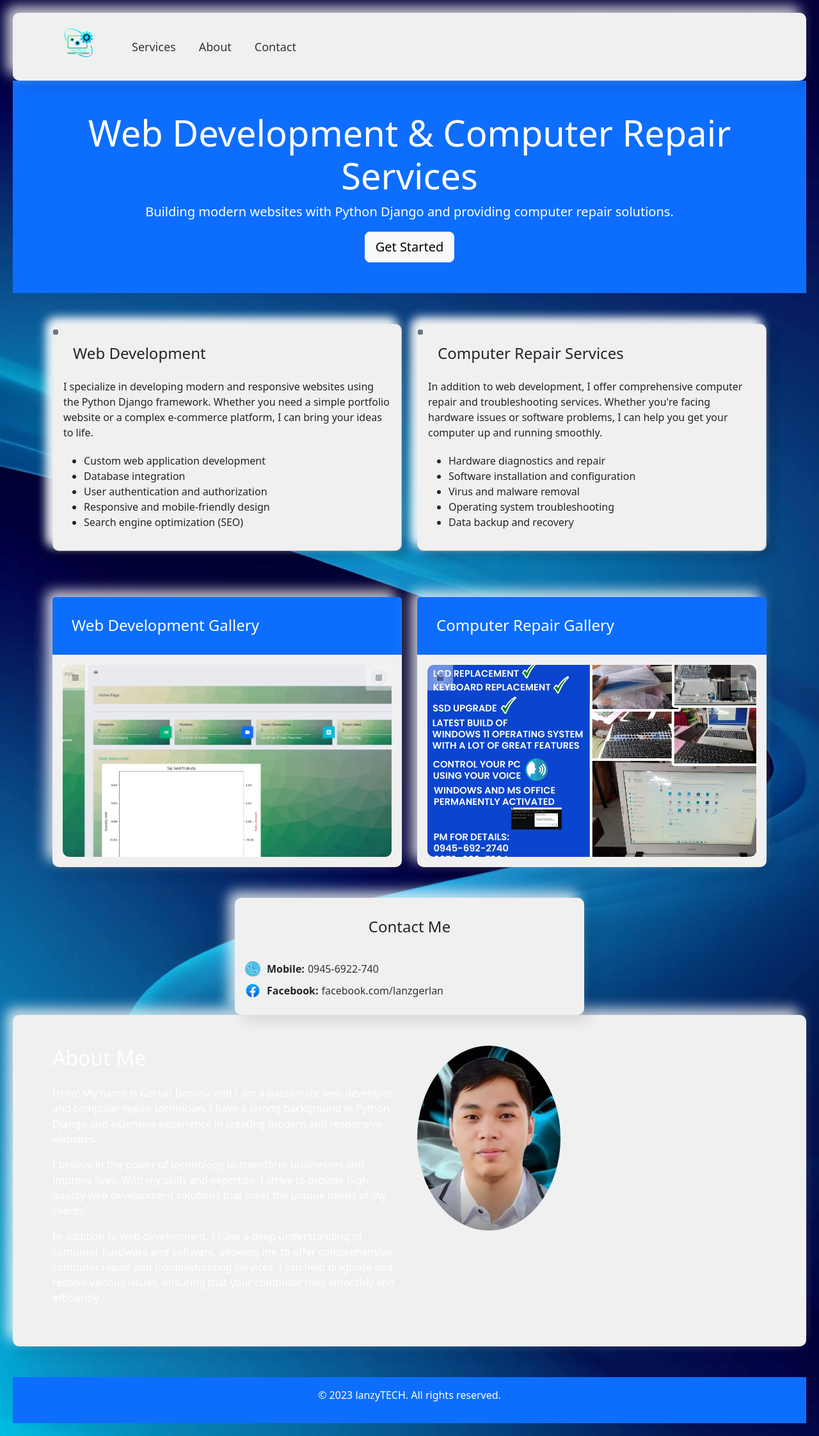
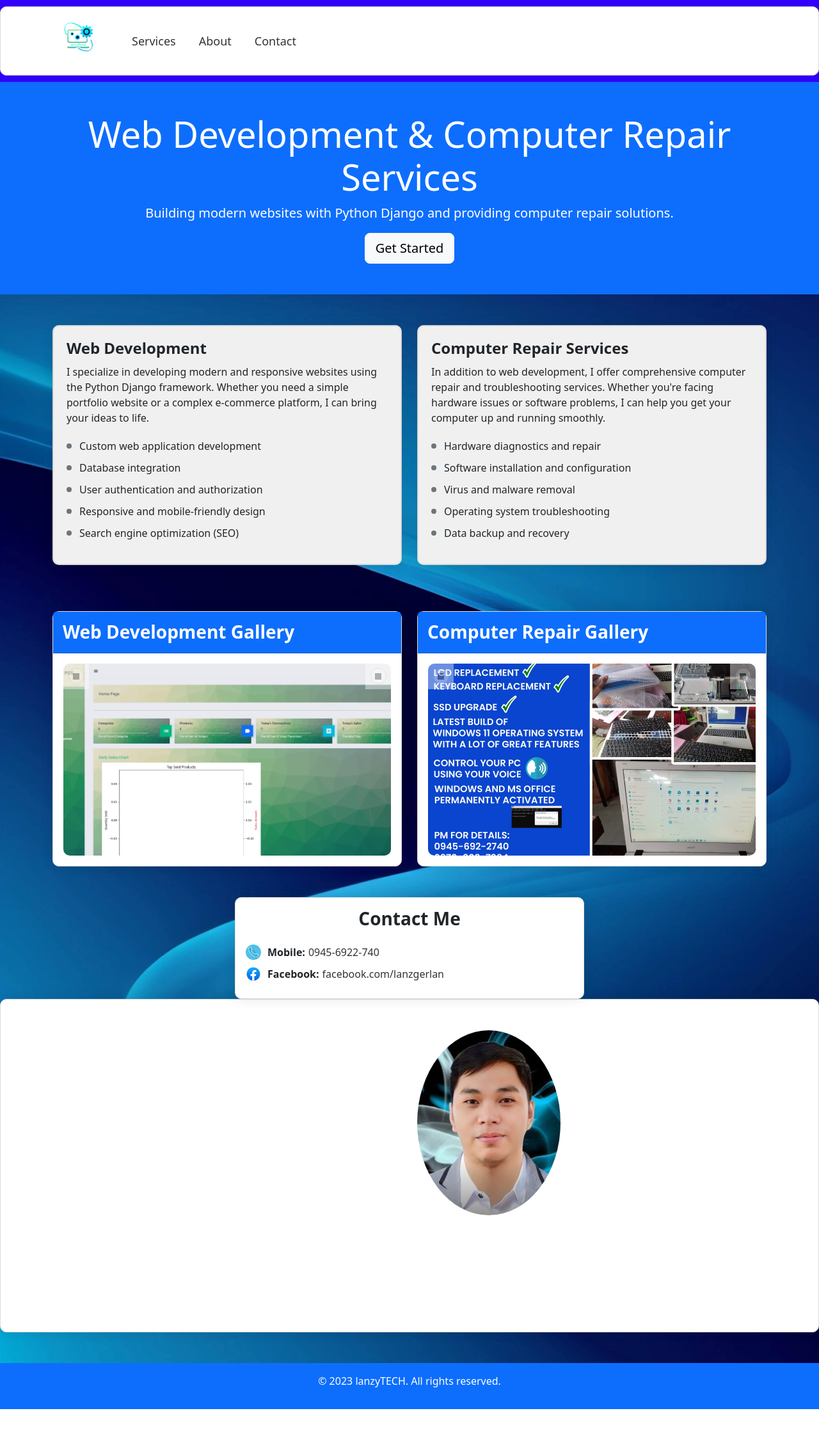
Before and after one commit to lanzy-lanzy/lanzy, a Django app: page / in a window 1280 px wide. Shown: the whole page at 64% size. After the commit the page ends 2202 px from the top, so only its background shows below. Run offline with Django 4.2, Linux system fonts and the light colour scheme; some libraries are stand-ins or nearby versions.

Commit message:
Update styles.css

```diff
--- a/myapp/static/css/styles.css
+++ b/myapp/static/css/styles.css
@@ -1,29 +1,25 @@
 body {
-  background-color: #3300ff;
-  padding: 20px;
+  background-image: url("static/img/bg.jpg");
+  background-repeat: no-repeat;
+  background-size: cover;
 }
 
-.card,
-.skeuomorphic,
-.contact-card,
-.header {
-  background-color: #f0f0f0;
+.card {
+  background-color: #ffffff;
   border-radius: 10px;
-  box-shadow: 8px 8px 16px rgba(0, 0, 0, 0.1), -8px -8px 16px rgba(255, 255, 255, 0.8);
+  box-shadow: 0 0 20px rgba(0, 0, 0, 0.1);
   transition: transform 0.3s ease;
 }
 
-.card:hover,
-.skeuomorphic:hover,
-.contact-card:hover,
-.header:hover {
+.card:hover {
   transform: scale(1.05);
 }
 
-.card-header,
-.card-title {
-  font-size: 24px;
-  padding: 15px;
+.skeuomorphic {
+  background-color: #f0f0f0;
+  border: 1px solid #dcdcdc;
+  border-radius: 10px;
+  padding: 20px;
 }
 
 .skeuomorphic h2 {
@@ -36,6 +32,17 @@ body {
   margin-bottom: 20px;
 }
 
+.skeuomorphic ul {
+  list-style-type: none;
+  padding-left: 0;
+}
+
+.skeuomorphic ul li {
+  padding-left: 20px;
+  position: relative;
+  margin-bottom: 10px;
+}
+
 .skeuomorphic ul li:before {
   content: "";
   position: absolute;
@@ -45,6 +52,22 @@ body {
   height: 8px;
   border-radius: 50%;
   background-color: #6c757d;
+}
+
+.contact-card {
+  background-color: #ffffff;
+  border-radius: 10px;
+  box-shadow: 0 0 20px rgba(0, 0, 0, 0.1);
+  transition: transform 0.3s ease;
+}
+
+.contact-card:hover {
+  transform: scale(1.05);
+}
+
+.card-title {
+  font-size: 28px;
+  font-weight: bold;
 }
 
 .contact-info {
@@ -78,9 +101,16 @@ body {
   color: #007bff;
 }
 
-.header {
+header {
   background-color: #3300ff;
   padding: 10px 0;
+}
+
+.neumorphic {
+  background-color: #999999;
+  border: 1px solid #dcdcdc;
+  border-radius: 10px;
+  box-shadow: 8px 8px 16px rgba(0, 0, 0, 0.1), -8px -8px 16px rgba(255, 255, 255, 0.8);
 }
 
 .navbar-brand img {
@@ -143,13 +173,12 @@ body {
   }
 }
 
-/* Additional custom styles for a neumorphic look */
+/* Additional custom styles for a more appealing look */
 
 .neumorphic {
-  background-color: #f0f0f0;
-  border: none;
+  background-color: #ffffff;
   border-radius: 10px;
-  box-shadow: 10px 10px 20px rgba(0, 0, 0, 0.1), -10px -10px 20px rgba(255, 255, 255, 0.8);
+  box-shadow: 0 0 20px rgba(0, 0, 0, 0.1);
   transition: transform 0.3s ease;
 }
 
@@ -157,13 +186,18 @@ body {
   transform: scale(1.05);
 }
 
+.card-header {
+  font-size: 24px;
+  padding: 15px;
+}
+
 .carousel-control-prev-icon,
 .carousel-control-next-icon {
-  background-color: #f0f0f0;
+  background-color: #ffffff;
   width: 25px;
   height: 25px;
   border-radius: 50%;
-  border: 1px solid #dcdcdc;
+  border: 1px solid #dddddd;
 }
 
 .carousel-control-prev,
```
